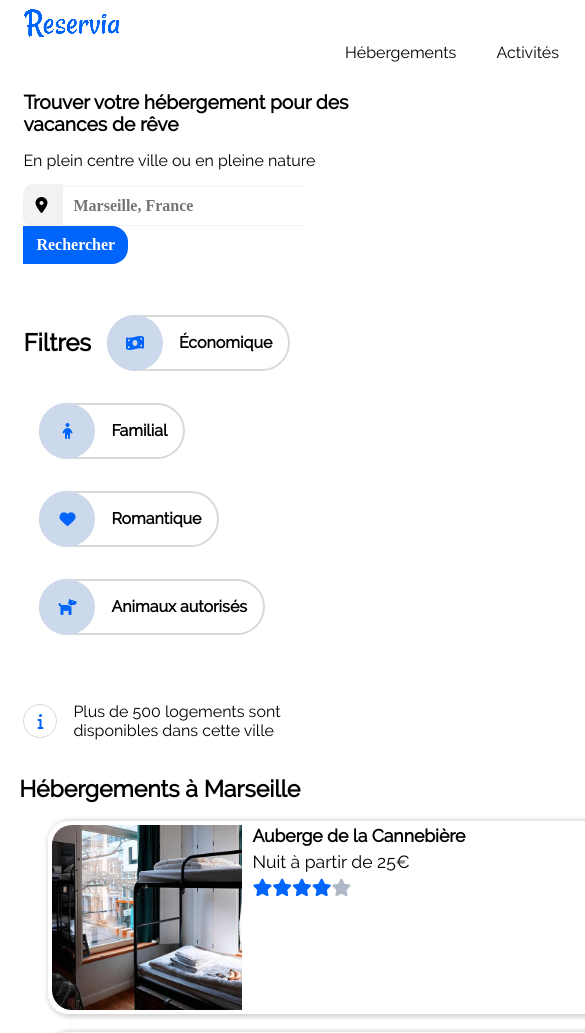
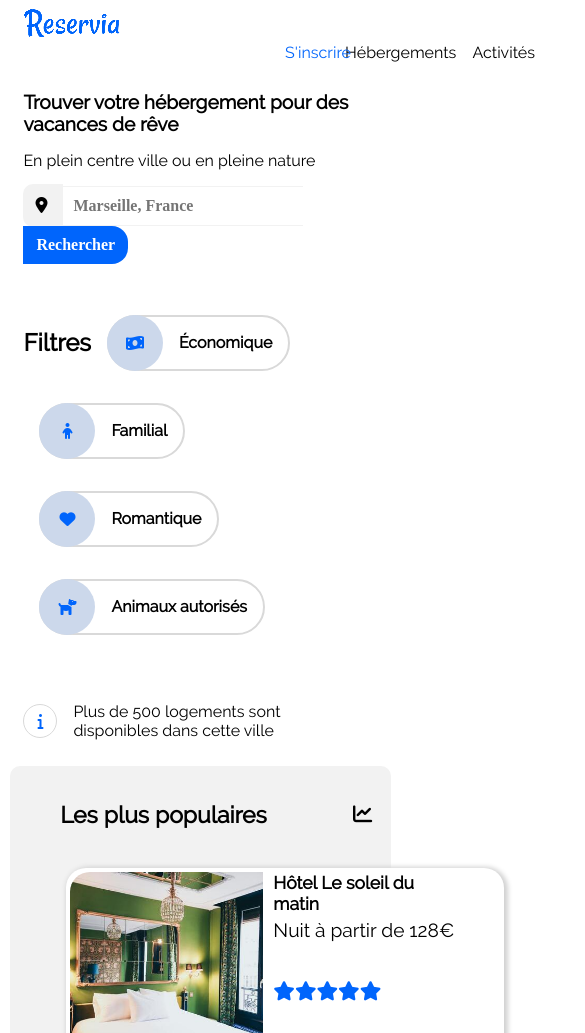
Before and after one commit to Pugliese-Alexandre/PuglieseAlexandre_2_20012021, a plain HTML site: page Reservia.html in a window 390 px wide. Shown: the top 1033 px of the page, 585 px wide, since content can reach past the window. Drawn offline with Linux system fonts and the light colour scheme.

Commit message:
P2_10
Responsive téléphone en cours.

```diff
--- a/Reservia.html
+++ b/Reservia.html
@@ -4,14 +4,14 @@
 <head>
 	<link rel="stylesheet" href="style.css" />
 	<script src="https://kit.fontawesome.com/0c2a8c50d5.js" crossorigin="anonymous"></script>
+	<meta charset="UTF-8">
 	<meta name="viewport" content="width=device-width initial-scale=1.0">
 	<title>Réservia</title>
 </head>
 
 <body>
 	<!------------- Header -------------->
-	<header>
-		<div class="grid">
+	<header class="grid">
 			<!--- Logo ---->
 			<div class="gridlogo">
 				<img src="public/img/logo.jpg" alt="Logo Réservia">
@@ -19,11 +19,11 @@
 
 			<!--- BarNav ---->
 			<nav id="navmenu">
-				<li class="li-nav">
-					<ul><a href="#" class="heb-nav">Hébergements</a></ul>
-					<ul><a href="#" class="act-nav">Activités</a></ul>
-					<ul><a href="#" class="sub-nav">S'inscrire</a></ul>
-				</li>
+				<ul class="li-nav">
+					<li><a href="#" class="heb-nav">Hébergements</a></li>
+					<li><a href="#" class="act-nav">Activités</a></li>
+					<li><a href="#" class="sub-nav">S'inscrire</a></li>
+				</ul>
 			</nav>
 	</header>
 	<!--- texte ---->
@@ -161,8 +161,7 @@
 								<div class="title bold">Hôtel chez Amina</div>
 								<div class="details"> Nuit à partir de 96€</div>
 								<div class="details blue"><i class="fas fa-star"></i><i class="fas fa-star"></i><i
-										class="fas fa-star"></i><i class="fas fa-star"></i><i class="fas fa-star"></i>
-								</div>
+										class="fas fa-star"></i><i class="fas fa-star"></i><i class="fas fa-star"></i></div>
 							</figcaption>
 						</figure>
 					</a>
--- a/style.css
+++ b/style.css
@@ -9,12 +9,6 @@
 
 }
 
-/* body {
-	font-family: 'ralewayregular';
-	margin: 0% 6% 0% 6%;
-	padding: 0;
-} */
-
 body, header, .gridtext, .content, .container {
 	font-family: 'ralewayregular';
 	margin: 0% 6% 0% 6%;
@@ -22,7 +16,7 @@ body, header, .gridtext, .content, .container {
 
 body, footer {
 	font-family: 'ralewayregular';
-	margin: 0%;
+	margin: 0;
 }
 
 /************** Grid **************/
@@ -49,8 +43,13 @@ body, footer {
 	padding-top: 30px;
 }
 
+ul {
+	display: flex;
+	list-style-type: none;
+}
+
 li {
-	display: flex;
+	margin-right: 1rem;
 }
 
 .sub-nav {
@@ -488,15 +487,37 @@ h3 {
 @media screen and (max-width: 576px) {
 
 	/* Header Media */
-	.heb-nav, .act-nav {
-		display: inline-block;
+
+
+	.gridlogo{
+		position: relative;
 	}
 
+	.sub-nav {
+		position: absolute;
+		right: 10%;
+	}
 
+	.heb-nav {
+		display: flex;
+	}
+
+	/* Filtre Media */
+
+	.contentFilter {
+		display: flex;
+		flex-wrap: wrap;
+	}
 
 	/* Section Media */
 	.content {
-		display: block;
+		display: flex;
+		flex-direction: column-reverse;
+		margin: 0;
+	}
+
+	.container {
+		width: 82%;
 		margin: 0;
 	}
 
@@ -513,8 +534,8 @@ h3 {
 	.figure-hebergement {
 		margin: 0 ;
 		display: flex;
-		width: 550px;
-		height: 185px;
+		width: 85%;
+		height: 195px;
 	}
 
 	.heb-picture {
@@ -523,36 +544,72 @@ h3 {
 	}
 
 	.heb-chambre {
-		width: 190px;
+		width: 100%;
+		height: 116px;
+		border-radius: 20px 20px 0 0px;
+		-o-object-fit: cover;
+		object-fit: cover;
+	}
+
+	.figure-hebergement {
+		display: block;
+		margin-bottom: 1rem;
+	}
+
+	/* Populaires Media */
+	.pop {
+		display: block;
+		width: 80%;
+		height: 740px;
+		padding-right: 1.8em;
+        padding-left: 1.8em;
+	}
+
+	.popular{
+		margin-bottom: 2em;
+	}
+
+	.figure-populaires {
+		display: flex;
+		width: 120%;
+		height: 185px;
+		margin: 6%;
+	}
+
+	.pop-chambre {
+		width: 45%;
 		height: 185px;
 		border-radius: 20px 0 0 20px;
 		-o-object-fit: cover;
 		object-fit: cover;
 	}
 
-	/* Populaires Media */
-	.pop {
-		display: block;
-		width: 93%;
-		height: 740px;
-	}
-
-	.figure-populaires {
-		display: flex;
-		width: 550px;
-		height: 185px;
-	}
-
-	.pop-chambre {
-		width: 190px;
-		height: 185px;
-		border-radius: 20px 0 0 20px;
-		-o-object-fit: cover;
-		object-fit: cover;
+	.pop-text {
+		margin: 5%;
 	}
 
 	/* Activités Media */
 
+	.activity {
+		display: block;
+	}
+
+	.activitybox {
+		display: flex;
+		width: 550px;
+		height: 185px;
+		margin-bottom: 2rem;
+	}
+
+	/* Footer Media */
+	.footerBox {
+		display: block;
+	}
+
+	.category {
+		width: auto;
+		padding: 1rem 1rem;
+	}
 
 
 /****** Medium devices (tablette, 768px et plus) ******/
```
